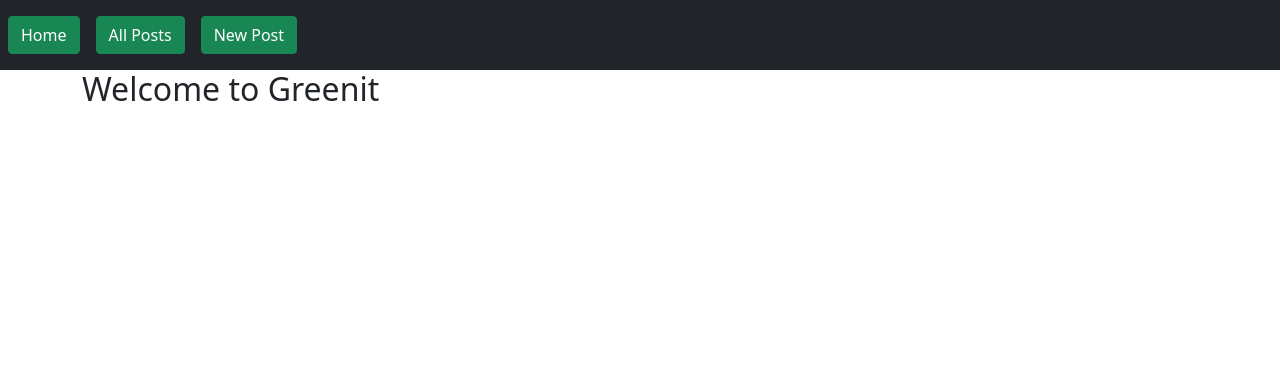
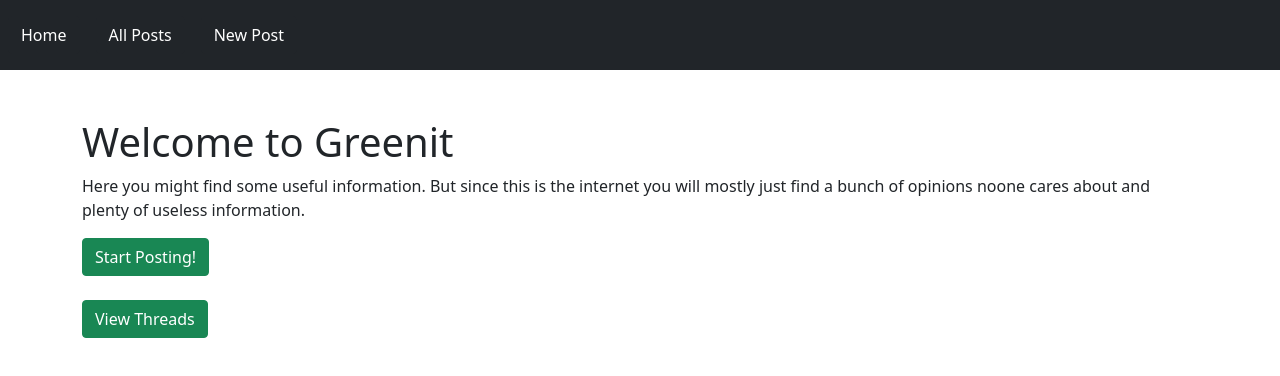
Before and after one commit to kjosenenko/final-project-client, a React (Create React App) app: page / in a window 1280 px wide. Shown: the top 376 px of the page. Built offline with nearby package versions, Linux system fonts and the light colour scheme.

Commit message:
added content to home page

```diff
--- a/src/App.js
+++ b/src/App.js
@@ -11,6 +11,7 @@ class  App extends Component {
     return (
       <Router>
         <Nav />
+        <br /><br />
         <div className="container">
           <Switch>
             <Route exact path="/" component={Home}/>
--- a/src/components/Home.js
+++ b/src/components/Home.js
@@ -1,10 +1,15 @@
 import React, { Component } from 'react'
+import {Link} from 'react-router-dom'
 
 class Home extends Component {
     render() {
         return (
             <div>
-                <h2>Welcome to Greenit</h2>
+                <h1>Welcome to Greenit</h1>
+                <p>Here you might find some useful information. But since this is the internet you will mostly just find a bunch of opinions noone cares about and plenty of useless information.</p>
+                <Link className="btn btn-success" to="/new">Start Posting!</Link>
+                <br /><br />
+                <Link className="btn btn-success" to="/posts">View Threads</Link>
             </div>
         )
     }
--- a/src/components/Nav.js
+++ b/src/components/Nav.js
@@ -6,9 +6,9 @@ class Nav extends Component {
         return (
             <nav className="navbar navbar-expand-lg navbar-dark bg-dark">
                 <ul className="navbar-nav me-auto mb-2 mb-lg-0">
-                    <li className="nav-link"><Link className="btn btn-success" to="/">Home</Link></li>
-                    <li className="nav-link"><Link className="btn btn-success" to="/posts">All Posts</Link></li>
-                    <li className="nav-link"><Link className="btn btn-success" to="/new">New Post</Link></li>
+                    <li className="nav-link"><Link className="btn btn-dark" to="/">Home</Link></li>
+                    <li className="nav-link"><Link className="btn btn-dark" to="/posts">All Posts</Link></li>
+                    <li className="nav-link"><Link className="btn btn-dark" to="/new">New Post</Link></li>
                 </ul>
             </nav>
         )
```
